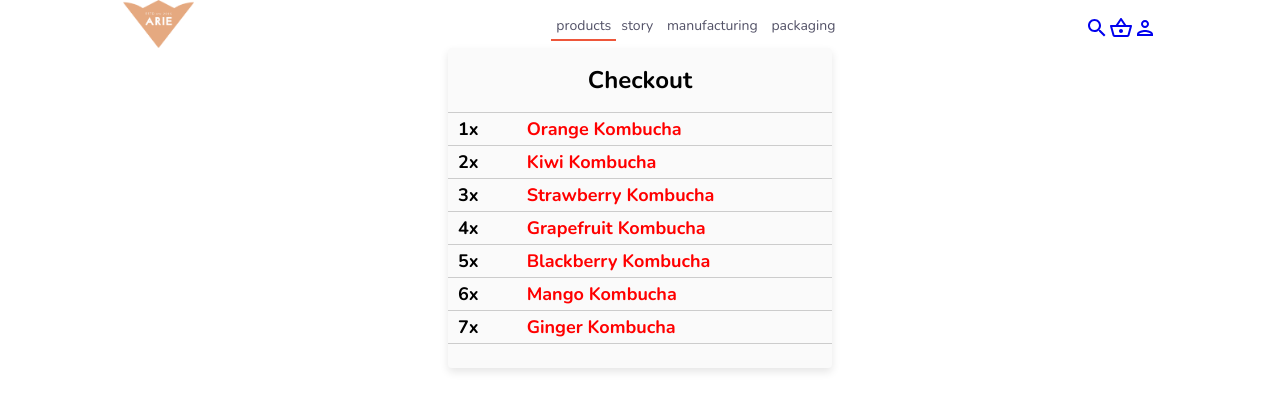
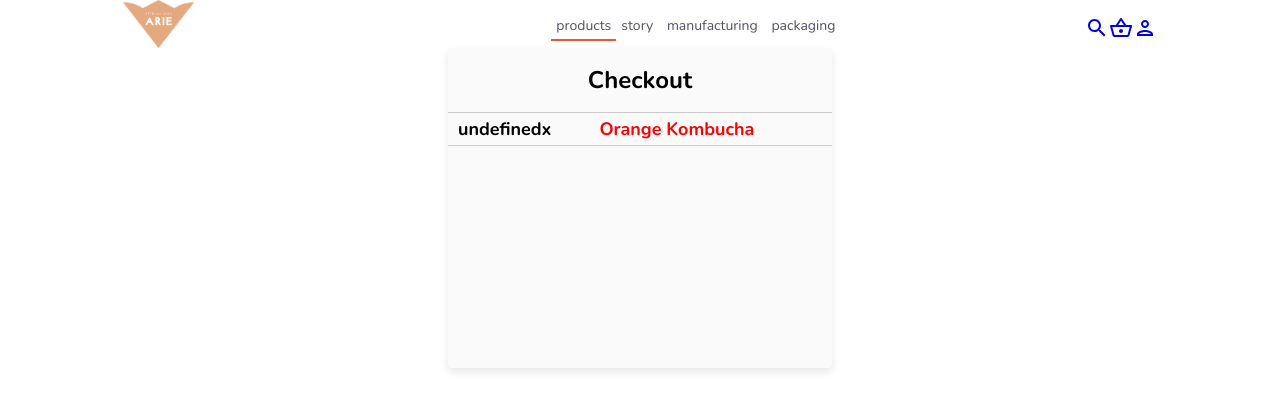
Before and after one commit to maciev/dribbble-shopify-app, a React (Create React App) app: page /checkout in a window 1280 px wide. Shown: the top 410 px of the page. Built offline with nearby package versions, Linux system fonts and the light colour scheme.

Commit message:
fixing header cart number

```diff
--- a/src/components/App/App.js
+++ b/src/components/App/App.js
@@ -1,11 +1,11 @@
 import React from "react";
 import { Hero, Header, IconBar, Checkout } from "components";
 import { BrowserRouter as Router, Route } from "react-router-dom";
-import { QuantityProvider } from "context/QuantityContext";
+import { AppProvider } from "context/AppProvider";
 
 export const App = () => {
   return (
-    <QuantityProvider>
+    <AppProvider>
       <Router>
         <Route component={Checkout} exact path="/checkout" />
         {/*<Checkout />
@@ -18,6 +18,6 @@ export const App = () => {
           </>
         </Route>
       </Router>
-    </QuantityProvider>
+    </AppProvider>
   );
 };
--- a/src/components/Checkout/Checkout.js
+++ b/src/components/Checkout/Checkout.js
@@ -1,16 +1,11 @@
 import { Header } from "components/Header";
+import { AppProvider, newContext } from "context/AppProvider";
 import React, { useContext, useState } from "react";
 import styled from "styled-components";
 
 export const Checkout = () => {
   const [state, setState] = useState([
     { total: 1, product: "Orange Kombucha" },
-    { total: 2, product: "Kiwi Kombucha" },
-    { total: 3, product: "Strawberry Kombucha" },
-    { total: 4, product: "Grapefruit Kombucha" },
-    { total: 5, product: "Blackberry Kombucha" },
-    { total: 6, product: "Mango Kombucha" },
-    { total: 7, product: "Ginger Kombucha" },
   ]);
 
   // update state from parent component
@@ -58,6 +53,8 @@ export const Checkout = () => {
     }
   `;
 
+  const { quantity, setQuantity } = React.useContext(newContext);
+  console.log(quantity);
   return (
     <div>
       <Header />
@@ -65,10 +62,9 @@ export const Checkout = () => {
         <CheckoutHeader>Checkout</CheckoutHeader>
         {state.length >= 1 && state.length <= 7
           ? state.map(function (index, i) {
-              console.log(state);
               return (
                 <CheckoutRows key={i}>
-                  <div>{state[i].total + "x"}</div>
+                  <div>{quantity.quantity + "x"}</div>
                   <div>{state[i].product}</div>
                 </CheckoutRows>
               );
--- a/src/components/Header/Header.js
+++ b/src/components/Header/Header.js
@@ -1,5 +1,5 @@
 import React, { useState } from "react";
-import { Link, Route } from "react-router-dom";
+import { Link } from "react-router-dom";
 import styled from "styled-components";
 import arielogo from "../../assets/arielogo.png";
 import MenuIcon from "@material-ui/icons/Menu";
@@ -7,6 +7,7 @@ import { useMediaQuery } from "@material-ui/core";
 import SearchOutlinedIcon from "@material-ui/icons/SearchOutlined";
 import ShoppingBasketOutlinedIcon from "@material-ui/icons/ShoppingBasketOutlined";
 import PersonOutlinedIcon from "@material-ui/icons/PersonOutlined";
+import { newContext } from "context/AppProvider";
 
 const Wrapper = styled.section`
   display: flex;
@@ -24,7 +25,6 @@ const Thirds = styled.div`
   display: flex;
   margin-top: 16px;
 
-
   &:nth-child(1) {
     flex: 0.2;
     font-weight: bold;
@@ -32,7 +32,6 @@ const Thirds = styled.div`
 
     @media screen and (max-width: 992px) {
       flex: 0.5;
-
     }
     &:nth-child(2) {
       flex: 0.7;
@@ -45,11 +44,9 @@ const Thirds = styled.div`
       flex: 0.1;
       justify-content: center;
 
-
-
-
       @media screen and (max-width: 992px) {
         flex: 0.1;
+      }
     }
   }
 `;
@@ -71,16 +68,25 @@ const HeaderLink = styled(Link)`
   }
 `;
 
-const ulMenu = styled.ul`
-  background-color: red;
+/*const QuantityOverlaySpan = styled.span`
+  display: inline-block;
+  position: relative;
+  background-color: #eee;
+  width: 48px;
+  height: 42px;
+  text-align: center;
+`;*/
 
-  &:first-child {
-    color: red;
-  }
-`;
+const QuantityOverlay = styled.span`
+  font-size: 14px;
+  font-weight: bold;
 
-const newDiv = styled.div`
-  color: red;
+  text-decoration: none;
+  color: black;
+  z-index: 2;
+  border-radius: 6px;
+  text-align: center;
+  position: relative;
 `;
 
 export const Header = () => {
@@ -89,6 +95,7 @@ export const Header = () => {
   };
   // implement burger state inspiration from https://ibaslogic.com/how-to-add-hamburger-menu-in-react/
   const [burgerOpen, setBurgerOpen] = useState(false);
+  const { quantity, setQuantity } = React.useContext(newContext);
   //inspiration from levelup.gitconnected.com/using-breakpoints-and-media-queries-in-material-ui-47470d3c43d9
   const showBurger = useMediaQuery("(max-width:720px)");
   return (
@@ -128,8 +135,9 @@ export const Header = () => {
         <Link to="/checkout">
           <SearchOutlinedIcon />
         </Link>
-        <Link to="/checkout">
+        <Link to="/checkout" style={{ textDecoration: "none" }}>
           <ShoppingBasketOutlinedIcon />
+          <QuantityOverlay>{quantity.quantity}</QuantityOverlay>
         </Link>
         <Link to="/checkout">
           <PersonOutlinedIcon />
--- a/src/components/Hero/Hero.js
+++ b/src/components/Hero/Hero.js
@@ -1,7 +1,7 @@
-import React, { useContext } from "react";
+import React from "react";
 import Kombucha from "../../assets/Kombucha.png";
 import styled from "styled-components";
-import { QuantityContext } from "context/QuantityContext";
+import { AppProvider, newContext } from "context/AppProvider";
 
 const Wrapper = styled.section`
   margin-left: 3%;
@@ -135,7 +135,7 @@ const DividerBar = styled.hr`
 `;
 
 export const Hero = () => {
-  const { quantity, setQuantity } = React.useContext(QuantityContext);
+  const { quantity, setQuantity } = React.useContext(newContext);
 
   console.log(quantity);
   return (
--- /dev/null
+++ b/src/context/AppProvider.js
@@ -0,0 +1,15 @@
+import { useState } from "react";
+import { createContext } from "react";
+
+export const newContext = createContext();
+
+export const AppProvider = ({ children }) => {
+  const [quantity, setQuantity] = useState(0);
+  const [product, setProduct] = useState("");
+
+  return (
+    <newContext.Provider value={{ quantity, setQuantity, product, setProduct }}>
+      {children}
+    </newContext.Provider>
+  );
+};
--- a/src/context/QuantityContext.js
+++ /dev/null
@@ -1,13 +0,0 @@
-import { useState } from "react";
-import { createContext } from "react";
-export const QuantityContext = createContext();
-
-export const QuantityProvider = ({ children }) => {
-  const [quantity, setQuantity] = useState(0);
-
-  return (
-    <QuantityContext.Provider value={{ quantity, setQuantity }}>
-      {children}
-    </QuantityContext.Provider>
-  );
-};
```
Lines whose indentation alone changed are shown as unchanged.
